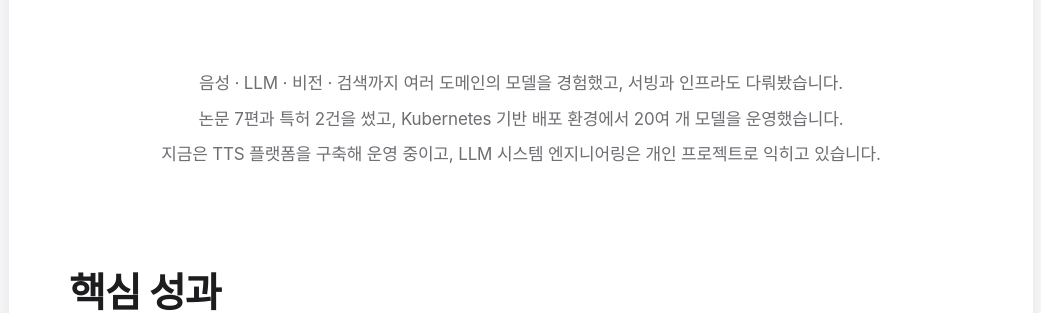
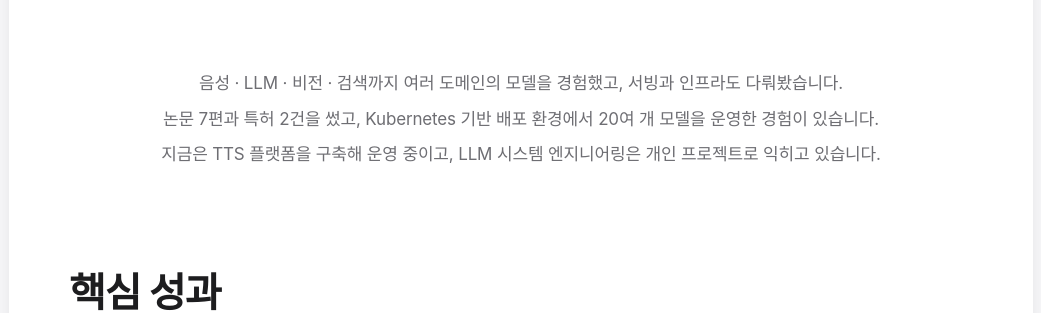
Before and after one commit to ckc5800/ckc5800.github.io, a Jekyll site: the page built from index.html, in a window 1280 px wide and 900 px high, scrolled down 342 px. Shown: the part 151-464 px from the top of the window, without its empty margins (119-1160 px from the left). Built offline with Jekyll 4.4.1, drawn with Linux system fonts in a browser that asks for light colours; some web fonts are replaced.

Commit message:
소개글 2문장 어미 통일 — '운영했습니다' → '운영한 경험이 있습니다'
세 문장 모두 같은 register 로: 다뤄봤습니다 / 운영한 경험이 있습니다 / 익히고 있습니다

```diff
--- a/index.html
+++ b/index.html
@@ -12,7 +12,7 @@
 </section>
 
 <section style="margin: 0 auto 90px;">
-    <p class="intro"><span class="sentence">음성 · LLM · 비전 · 검색까지 여러 도메인의 모델을 경험했고, 서빙과 인프라도 다뤄봤습니다.</span><span class="sentence">논문 7편과 특허 2건을 썼고, Kubernetes 기반 배포 환경에서 20여 개 모델을 운영했습니다.</span><span class="sentence">지금은 TTS 플랫폼을 구축해 운영 중이고, LLM 시스템 엔지니어링은 개인 프로젝트로 익히고 있습니다.</span></p>
+    <p class="intro"><span class="sentence">음성 · LLM · 비전 · 검색까지 여러 도메인의 모델을 경험했고, 서빙과 인프라도 다뤄봤습니다.</span><span class="sentence">논문 7편과 특허 2건을 썼고, Kubernetes 기반 배포 환경에서 20여 개 모델을 운영한 경험이 있습니다.</span><span class="sentence">지금은 TTS 플랫폼을 구축해 운영 중이고, LLM 시스템 엔지니어링은 개인 프로젝트로 익히고 있습니다.</span></p>
 </section>
 
 <section style="margin-bottom: 90px;">
```
